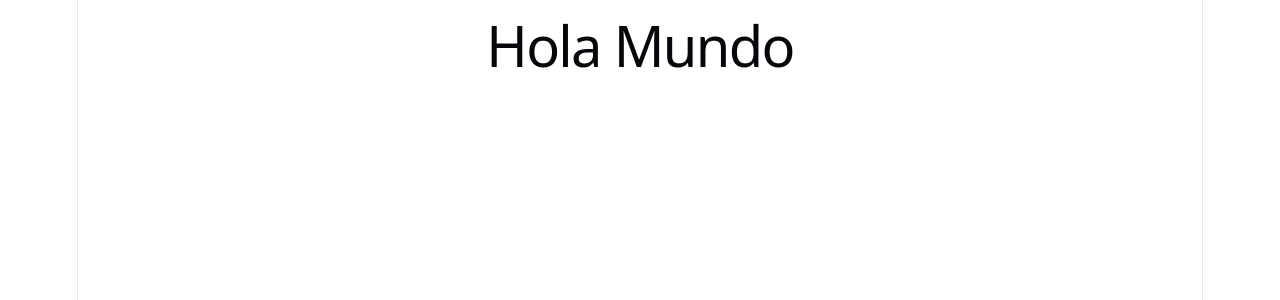
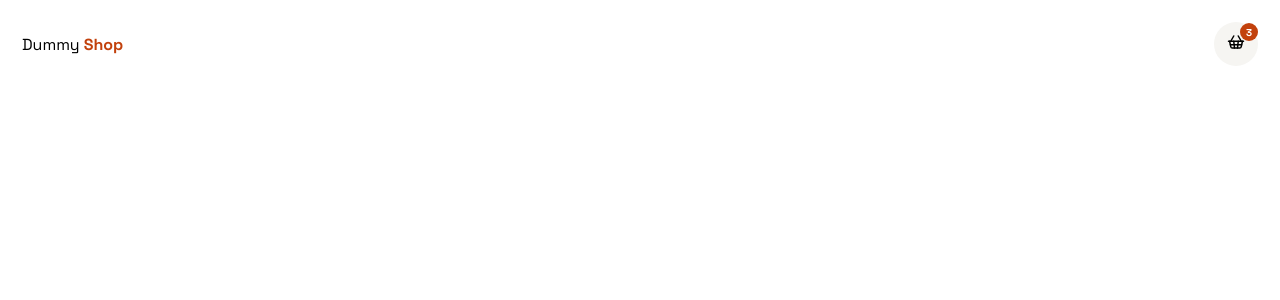
Before and after one commit to olinaresucol/dummy-store, a React (Vite) app: page / in a window 1280 px wide. Shown: the top 300 px of the page. Built offline with nearby package versions, Linux system fonts and the light colour scheme.

Commit message:
feat(components): add header (#1)

```diff
--- a/index.html
+++ b/index.html
@@ -5,6 +5,9 @@
     <meta charset="UTF-8" />
     <link rel="icon" type="image/svg+xml" href="/favicon.svg" />
     <meta name="viewport" content="width=device-width, initial-scale=1.0" />
+    <link rel="preconnect" href="https://fonts.googleapis.com">
+    <link rel="preconnect" href="https://fonts.gstatic.com" crossorigin>
+    <link href="https://fonts.googleapis.com/css2?family=Space+Grotesk:wght@300..700&display=swap" rel="stylesheet">
     <title>dummy-store</title>
 </head>
 
--- a/package.json
+++ b/package.json
@@ -10,6 +10,7 @@
         "preview": "vite preview"
     },
     "dependencies": {
+        "lucide-react": "^1.57.0",
         "react": "^19.2.8",
         "react-dom": "^19.2.8"
     },
--- /dev/null
+++ b/src/components/header/Header.css
@@ -0,0 +1,36 @@
+.header {
+    padding: 22px;
+    display: flex;
+    justify-content: space-between;
+    align-items: center;
+}
+
+.logo strong {
+    color: var(--primary)
+}
+
+.cart-btn {
+    background: #F6F5F2;
+    border: none;
+    padding: 8px;
+    width: 44px;
+    height: 44px;
+    border-radius: 50%;
+    position: relative;
+}
+
+.cart-btn-count {
+    position: absolute;
+    color: white;
+    top: 1px;
+    right: 0;
+    background: var(--primary);
+    width: 18px;
+    height: 18px;
+    border-radius: 50%;
+    font-size: 10px;
+    font-weight: 700;
+    display: flex;
+    align-items: center;
+    justify-content: center;
+}
--- /dev/null
+++ b/src/components/header/Header.jsx
@@ -0,0 +1,16 @@
+import { ShoppingBasket } from "lucide-react"
+import "./Header.css"
+
+export const Header = () => {
+    return (
+        <div className="header">
+            <p className="logo">
+                Dummy <strong>Shop</strong>
+            </p>
+            <button className="cart-btn">
+                <ShoppingBasket size={18} />
+                <p className="cart-btn-count">3</p>
+            </button>
+        </div>
+    )
+}
--- a/src/index.css
+++ b/src/index.css
@@ -1,115 +1,10 @@
 :root {
-    --text: #6b6375;
-    --text-h: #08060d;
-    --bg: #fff;
-    --border: #e5e4e7;
-    --code-bg: #f4f3ec;
-    --accent: #aa3bff;
-    --accent-bg: rgba(170, 59, 255, 0.1);
-    --accent-border: rgba(170, 59, 255, 0.5);
-    --social-bg: rgba(244, 243, 236, 0.5);
-    --shadow:
-        rgba(0, 0, 0, 0.1) 0 10px 15px -3px, rgba(0, 0, 0, 0.05) 0 4px 6px -2px;
-
-    --sans: system-ui, 'Segoe UI', Roboto, sans-serif;
-    --heading: system-ui, 'Segoe UI', Roboto, sans-serif;
-    --mono: ui-monospace, Consolas, monospace;
-
-    font: 18px/145% var(--sans);
-    letter-spacing: 0.18px;
-    color-scheme: light dark;
-    color: var(--text);
-    background: var(--bg);
-    font-synthesis: none;
-    text-rendering: optimizeLegibility;
-    -webkit-font-smoothing: antialiased;
-    -moz-osx-font-smoothing: grayscale;
-
-    @media (max-width: 1024px) {
-        font-size: 16px;
-    }
+    --primary: #C2410C
 }
 
-@media (prefers-color-scheme: dark) {
-    :root {
-        --text: #9ca3af;
-        --text-h: #f3f4f6;
-        --bg: #16171d;
-        --border: #2e303a;
-        --code-bg: #1f2028;
-        --accent: #c084fc;
-        --accent-bg: rgba(192, 132, 252, 0.15);
-        --accent-border: rgba(192, 132, 252, 0.5);
-        --social-bg: rgba(47, 48, 58, 0.5);
-        --shadow:
-            rgba(0, 0, 0, 0.4) 0 10px 15px -3px, rgba(0, 0, 0, 0.25) 0 4px 6px -2px;
-    }
-
-    #social .button-icon {
-        filter: invert(1) brightness(2);
-    }
+* {
+    padding: 0;
+    margin: 0;
+    box-sizing: border-box;
+    font-family: 'Space Grotesk', sans-serif;
 }
-
-body {
-    margin: 0;
-}
-
-#root {
-    width: 1126px;
-    max-width: 100%;
-    margin: 0 auto;
-    text-align: center;
-    border-inline: 1px solid var(--border);
-    min-height: 100svh;
-    display: flex;
-    flex-direction: column;
-    box-sizing: border-box;
-}
-
-h1,
-h2 {
-    font-family: var(--heading);
-    font-weight: 500;
-    color: var(--text-h);
-}
-
-h1 {
-    font-size: 56px;
-    letter-spacing: -1.68px;
-    margin: 32px 0;
-
-    @media (max-width: 1024px) {
-        font-size: 36px;
-        margin: 20px 0;
-    }
-}
-
-h2 {
-    font-size: 24px;
-    line-height: 118%;
-    letter-spacing: -0.24px;
-    margin: 0 0 8px;
-
-    @media (max-width: 1024px) {
-        font-size: 20px;
-    }
-}
-
-p {
-    margin: 0;
-}
-
-code,
-.counter {
-    font-family: var(--mono);
-    display: inline-flex;
-    border-radius: 4px;
-    color: var(--text-h);
-}
-
-code {
-    font-size: 15px;
-    line-height: 135%;
-    padding: 4px 8px;
-    background: var(--code-bg);
-}
--- a/src/pages/home/Home.jsx
+++ b/src/pages/home/Home.jsx
@@ -1,8 +1,10 @@
+import { Header } from "../../components/header/Header"
+
 const Home = () => {
     return (
-        <div>
-            <h1>Hola Mundo</h1>
-        </div>
+        <main>
+            <Header />
+        </main>
     )
 }
 
```
Also changed, not shown: 1 other file (tests, documents, lock files or other folders).
